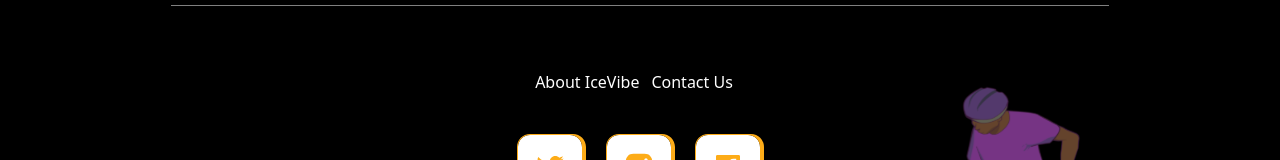
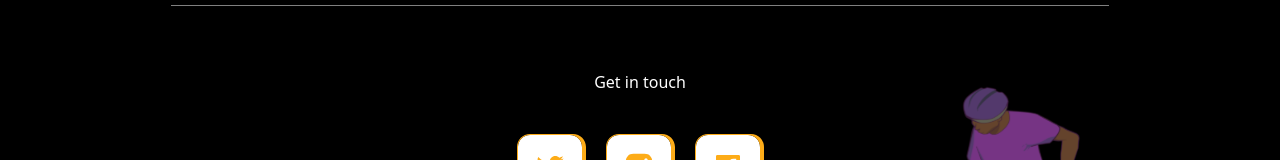
Before and after one commit to oladee/icevibes, a Next.js app: page / in a window 1280 px wide. Shown: the part 6330-6490 px from the top of the page. Built offline with nearby package versions, Linux system fonts and the light colour scheme; a web font is replaced by a local one.

Commit message:
footer changes

```diff
--- a/app/components/Footer.tsx
+++ b/app/components/Footer.tsx
@@ -1,6 +1,5 @@
 'use client'
 import Image from "next/image"
-import Link from "next/link"
 import twitter from '../assets/twitter.svg'
 import footerLogo from '../assets/footerlogo.svg'
 import insta from '../assets/insta.svg'
@@ -86,12 +85,9 @@ const Footer = ()=>{
             <hr className="border-[rgba(255,255,255,0.50)]" />
         </div>
         <div className="text-white flex flex-col lg:flex-row justify-center items-center gap-3  my-3">
-            <Link href=''>
-            About IceVibe
-            </Link>
-            Contact Us
-            <Link href=''>
-            </Link>
+            <h3>
+            Get in touch
+            </h3>
         </div>
         <div className="flex justify-center gap-5 mt-4 lg:mt-10 mb-24 lg:mb-56">
             <Image src={twitter} alt="" className="w-9 lg:w-auto"/>
```
Also changed, not shown: app/assets/footer_whatsapp-icon.svg (added).
